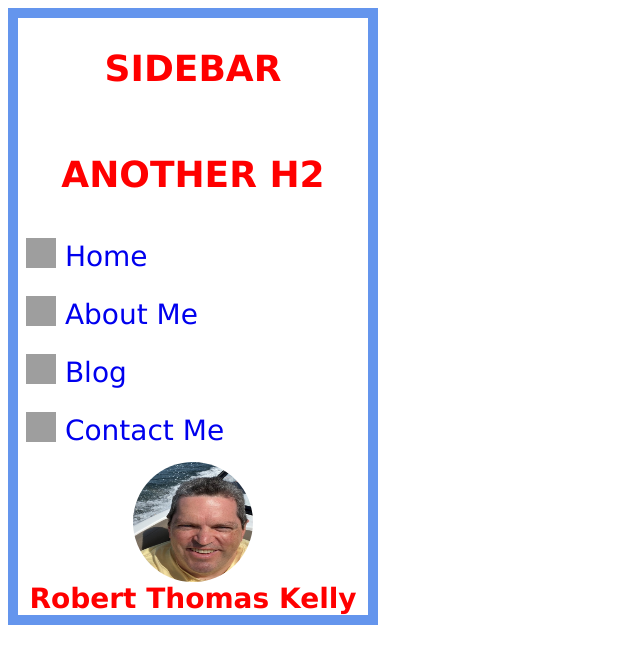
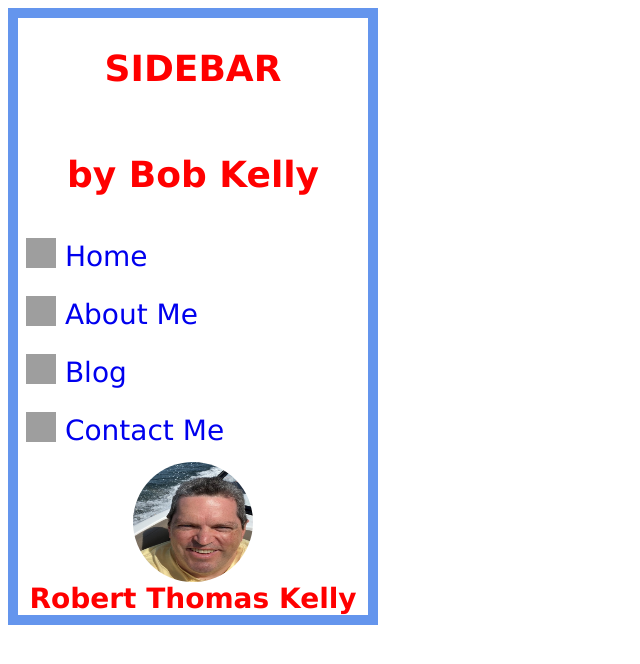
Before and after one commit to bobofbellevue/foobar, a plain HTML site: page index.html in a window 1280 px wide. Shown: the whole page, without its empty margins (0-640 px from the left). Drawn offline with Linux system fonts and the light colour scheme; grey boxes are pictures that could not be loaded.

Commit message:
modified second h2 with my name

```diff
--- a/index.html
+++ b/index.html
@@ -9,7 +9,7 @@
   <body>
     <div class="sidebar">
       <h2 class="sb_head">SIDEBAR</h2>
-      <h2 class="sb_head">ANOTHER H2</h2>
+      <h2 class="sb_head">by Bob Kelly</h2>
       <div class="sb_menuitem">
 	<a class="sb_menuitem" href="https://roberttkelly.exprealty.com/index.php">
 	  <img class="sb_menuitem" src="https://cdn.iconscout.com/icon/free/png-256/home-820-458514.png" alt="Home">
```
